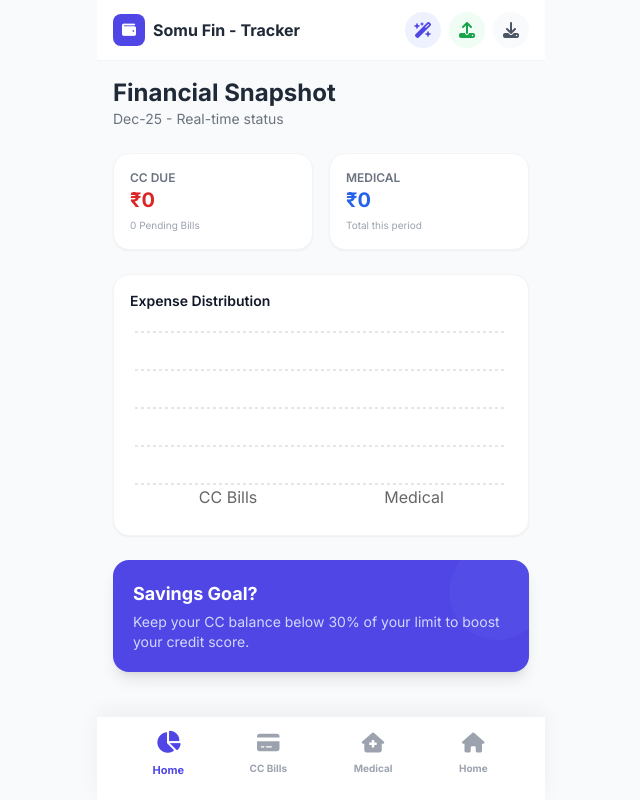
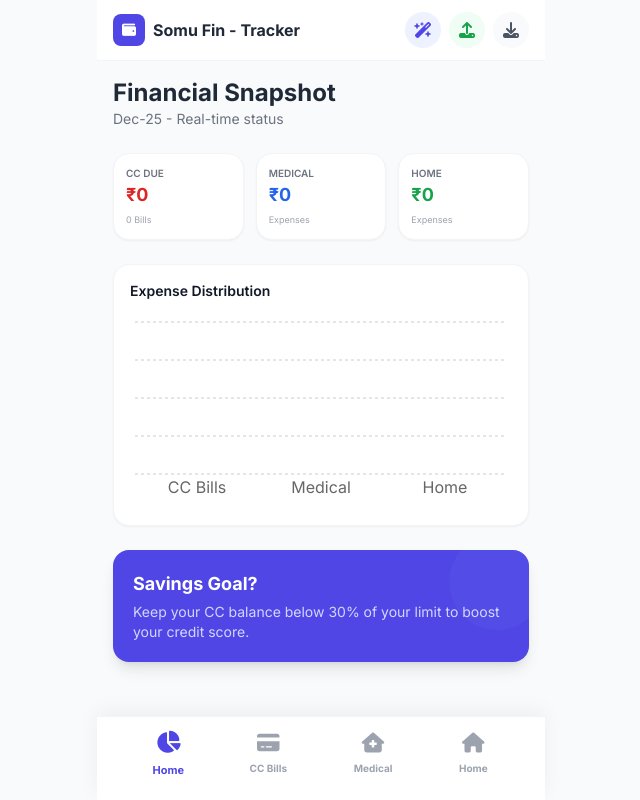
Before and after one commit to Someshwaran01/fintrack-pro, a React (Vite) app: page / in a window 1280 px wide. Shown: the whole page, without its empty margins (319-959 px from the left). Built offline with nearby package versions, Linux system fonts and the light colour scheme.

Commit message:
Add Home Expenses to Dashboard with stats card and chart

```diff
--- a/App.tsx
+++ b/App.tsx
@@ -248,7 +248,7 @@ const App: React.FC = () => {
 
       {/* Main Content Area */}
       <main className="flex-grow">
-        {activeTab === 'dashboard' && <Dashboard bills={bills} medical={medical} selectedMonth={selectedMonth} />}
+        {activeTab === 'dashboard' && <Dashboard bills={bills} medical={medical} home={home} selectedMonth={selectedMonth} />}
         {activeTab === 'bills' && <CardTracker bills={bills} onAdd={handleAddBill} onUpdate={handleUpdateBill} onDelete={handleDeleteBill} selectedMonth={selectedMonth} onMonthChange={setSelectedMonth} />}
         {activeTab === 'medical' && <MedicalTracker expenses={medical} onAdd={handleAddMedical} onDelete={handleDeleteMedical} />}
         {activeTab === 'home' && <HomeExpenseTracker expenses={home} onAdd={handleAddHome} onDelete={handleDeleteHome} />}
--- a/components/Dashboard.tsx
+++ b/components/Dashboard.tsx
@@ -1,15 +1,16 @@
 
 import React, { useMemo, useState } from 'react';
-import { CreditCardBill, MedicalExpense } from '../types';
+import { CreditCardBill, MedicalExpense, HomeExpense } from '../types';
 import { BarChart, Bar, XAxis, YAxis, CartesianGrid, Tooltip, ResponsiveContainer, Cell } from 'recharts';
 
 interface DashboardProps {
   bills: CreditCardBill[];
   medical: MedicalExpense[];
+  home: HomeExpense[];
   selectedMonth: string;
 }
 
-const Dashboard: React.FC<DashboardProps> = ({ bills, medical, selectedMonth }) => {
+const Dashboard: React.FC<DashboardProps> = ({ bills, medical, home, selectedMonth }) => {
   const [showPendingBills, setShowPendingBills] = useState(false);
 
   // Helper function to calculate total paid from payments array
@@ -43,6 +44,10 @@ const Dashboard: React.FC<DashboardProps> = ({ bills, medical, selectedMonth })
       const expenseMonth = new Date(m.date).toLocaleDateString('en-US', { month: 'short', year: '2-digit' }).replace(' ', '-').replace(', ', '-');
       return expenseMonth === selectedMonth;
     });
+    const monthHome = home.filter(h => {
+      const expenseMonth = new Date(h.date).toLocaleDateString('en-US', { month: 'short', year: '2-digit' }).replace(' ', '-').replace(', ', '-');
+      return expenseMonth === selectedMonth;
+    });
 
     // Get previous month data
     const previousMonth = getPreviousMonth(selectedMonth);
@@ -51,21 +56,24 @@ const Dashboard: React.FC<DashboardProps> = ({ bills, medical, selectedMonth })
     const totalBills = monthBills.reduce((acc, b) => acc + b.monthlyAmount, 0);
     const totalPaidBills = monthBills.reduce((acc, b) => acc + calculateTotalPaid(b), 0);
     const totalMedical = monthMedical.reduce((acc, m) => acc + m.amount, 0);
+    const totalHome = monthHome.reduce((acc, h) => acc + h.amount, 0);
 
     return {
       totalDue: totalBills - totalPaidBills,
       totalPaid: totalPaidBills,
       totalMedical,
+      totalHome,
       pendingCount: monthBills.filter(b => calculateTotalPaid(b) < b.monthlyAmount).length,
       monthBills,
       prevMonthBills,
       previousMonth
     };
-  }, [bills, medical, selectedMonth]);
+  }, [bills, medical, home, selectedMonth]);
 
   const chartData = [
     { name: 'CC Bills', value: stats.totalPaid + stats.totalDue },
     { name: 'Medical', value: stats.totalMedical },
+    { name: 'Home', value: stats.totalHome },
   ];
 
   // Card-wise comparison data
@@ -94,19 +102,24 @@ const Dashboard: React.FC<DashboardProps> = ({ bills, medical, selectedMonth })
         <p className="text-gray-500 text-sm">{selectedMonth} - Real-time status</p>
       </header>
 
-      <div className="grid grid-cols-2 gap-4">
+      <div className="grid grid-cols-3 gap-3">
         <div
           onClick={() => setShowPendingBills(true)}
-          className="bg-white p-4 rounded-2xl shadow-sm border border-gray-100 cursor-pointer hover:shadow-md transition-shadow"
+          className="bg-white p-3 rounded-2xl shadow-sm border border-gray-100 cursor-pointer hover:shadow-md transition-shadow"
         >
-          <p className="text-xs text-gray-500 uppercase font-semibold">CC Due</p>
-          <p className="text-xl font-bold text-red-600">₹{stats.totalDue.toLocaleString()}</p>
-          <p className="text-[10px] text-gray-400 mt-1">{stats.pendingCount} Pending Bills</p>
+          <p className="text-[10px] text-gray-500 uppercase font-semibold">CC Due</p>
+          <p className="text-lg font-bold text-red-600">₹{stats.totalDue.toLocaleString()}</p>
+          <p className="text-[9px] text-gray-400 mt-1">{stats.pendingCount} Bills</p>
         </div>
-        <div className="bg-white p-4 rounded-2xl shadow-sm border border-gray-100">
-          <p className="text-xs text-gray-500 uppercase font-semibold">Medical</p>
-          <p className="text-xl font-bold text-blue-600">₹{stats.totalMedical.toLocaleString()}</p>
-          <p className="text-[10px] text-gray-400 mt-1">Total this period</p>
+        <div className="bg-white p-3 rounded-2xl shadow-sm border border-gray-100">
+          <p className="text-[10px] text-gray-500 uppercase font-semibold">Medical</p>
+          <p className="text-lg font-bold text-blue-600">₹{stats.totalMedical.toLocaleString()}</p>
+          <p className="text-[9px] text-gray-400 mt-1">Expenses</p>
+        </div>
+        <div className="bg-white p-3 rounded-2xl shadow-sm border border-gray-100">
+          <p className="text-[10px] text-gray-500 uppercase font-semibold">Home</p>
+          <p className="text-lg font-bold text-green-600">₹{stats.totalHome.toLocaleString()}</p>
+          <p className="text-[9px] text-gray-400 mt-1">Expenses</p>
         </div>
       </div>
 
@@ -121,7 +134,7 @@ const Dashboard: React.FC<DashboardProps> = ({ bills, medical, selectedMonth })
               <Tooltip cursor={{ fill: 'transparent' }} />
               <Bar dataKey="value" radius={[10, 10, 0, 0]}>
                 {chartData.map((entry, index) => (
-                  <Cell key={`cell-${index}`} fill={index === 0 ? '#ef4444' : '#3b82f6'} />
+                  <Cell key={`cell-${index}`} fill={index === 0 ? '#ef4444' : index === 1 ? '#3b82f6' : '#10b981'} />
                 ))}
               </Bar>
             </BarChart>
```
